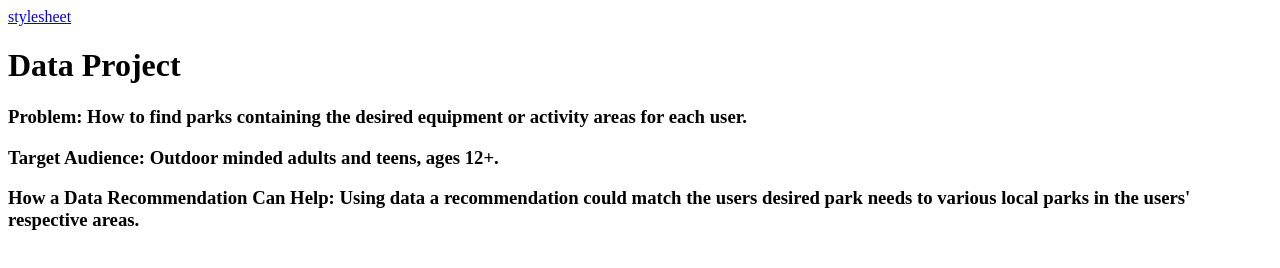
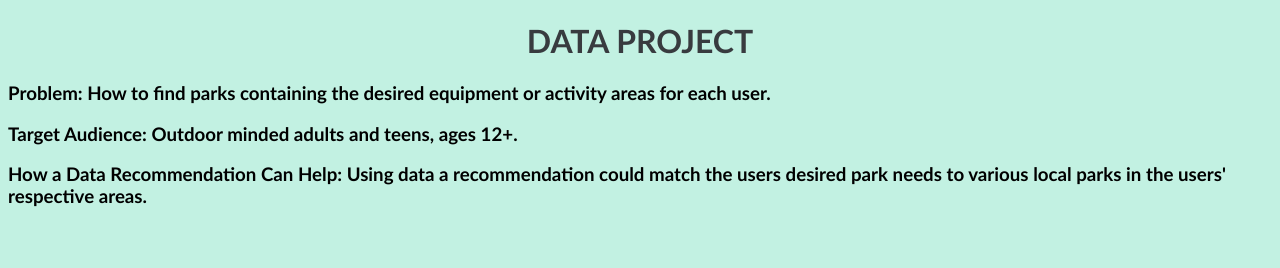
Before and after one commit to julialuehr/CompSciCollective, a plain HTML site: page dataproject.html in a window 1280 px wide. Drawn offline with Linux system fonts and the light colour scheme.

Commit message:
Update dataproject.html

```diff
--- a/dataproject.html
+++ b/dataproject.html
@@ -3,7 +3,7 @@
   <head>
     <meta charset="UTF-8">
     <title>Data Project</title>
-    <a href="style.css">stylesheet</a>
+    <link rel="stylesheet" href="style.css">
   </head>
   <body>
 
```
